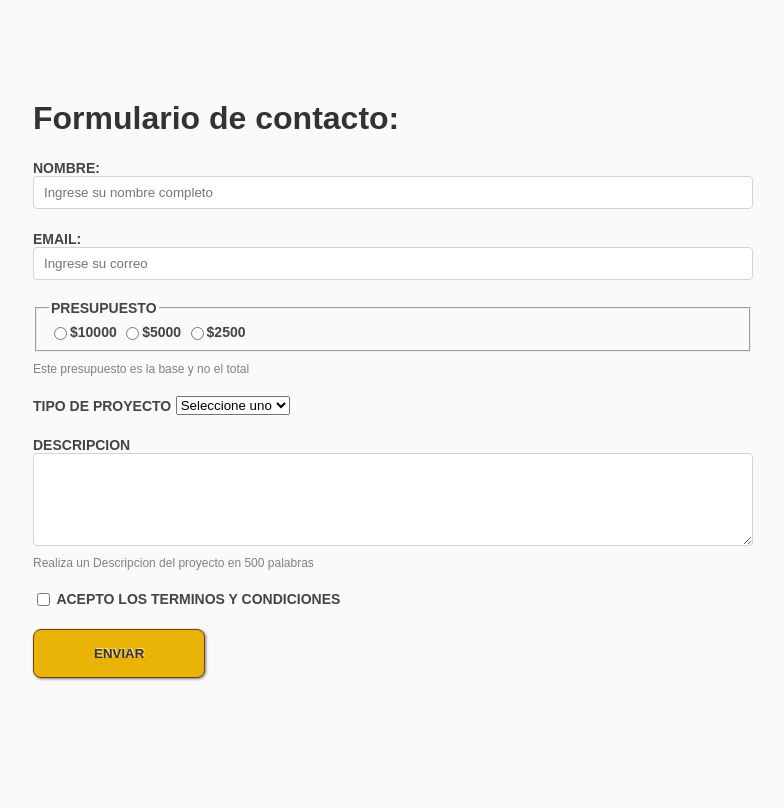
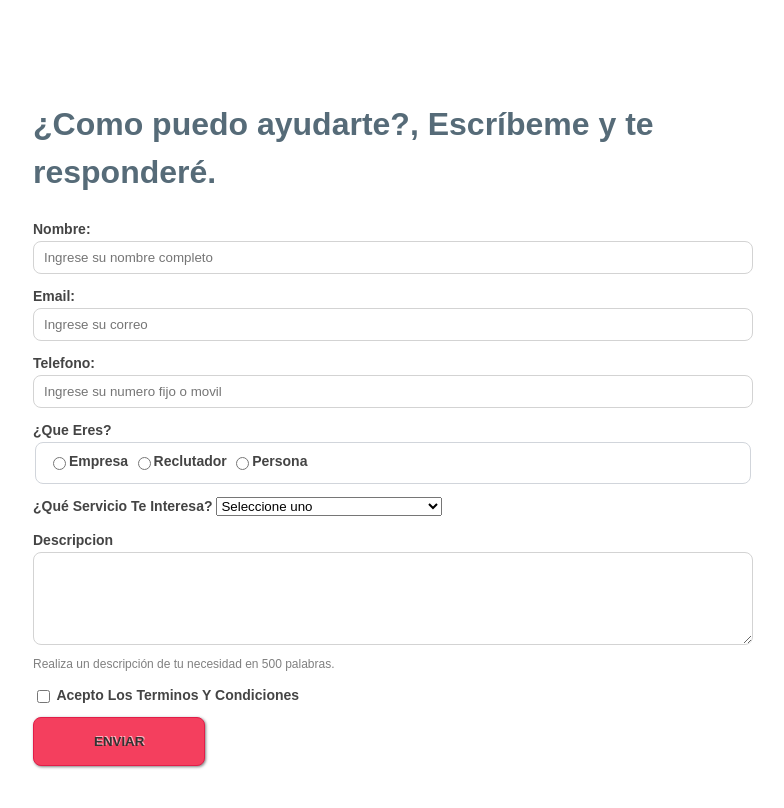
Before and after one commit to CarlosBD1988/BootcampJS, a plain HTML site: page Introduccion-HTML/carlosbd88-1673/contactame.html in a window 1280 px wide. Shown: the whole page, without its empty margins (247-1031 px from the left). Drawn offline with Linux system fonts and the light colour scheme.

Commit message:
Add contactame.html with styles un mi CV

```diff
--- a/Introduccion-HTML/carlosbd88-1673/contactame.html
+++ b/Introduccion-HTML/carlosbd88-1673/contactame.html
@@ -4,16 +4,18 @@
     <meta charset="UTF-8">
     <meta http-equiv="X-UA-Compatible" content="IE=edge">
     <meta name="viewport" content="width=device-width, initial-scale=1.0">
-    <title>Formularios HTML</title>
+    <title>Contactame</title>
     <link rel="stylesheet" href="style/styleContacto.css">
+    <script src="https://www.google.com/recaptcha/api.js" async defer></script>
 </head>
 <body>
 
 <!--Fomrularios HTML-->
 
 <main class="page">
-<h1>Formulario de contacto:</h1>
-<form action="/server" method="get">
+<h1>¿Como puedo ayudarte?, Escríbeme y te responderé.</h1>
+
+<form action="#" method="get">
     <div class="form-group">
         <label form="name">Nombre:</label>
         <input type="text" id="name" name="name" placeholder="Ingrese su nombre completo" required>
@@ -25,23 +27,30 @@
     </div>
 
     <div class="form-group">
-        <fieldset>
-            <legend>Presupuesto</legend>
-            <input type="radio" name="budget" id="10000" for="10000" value="10000" required><label for="10000">$10000</label>
-            <input type="radio" name="budget" id="5000" for="5000" value="5000" required><label for="5000">$5000</label>
-            <input type="radio" name="budget" id="2500" for="2500" value="2500" required><label for="2500">$2500</label>
-        </fieldset>
-        <div class="help">Este presupuesto es la base y no el total</div>
+        <label form="telefono">Telefono:</label>
+        <input type="tel" id="telefono" name="telefono" placeholder="Ingrese su numero fijo o movil" required>
     </div>
 
     <div class="form-group">
-        <label for="type">Tipo de proyecto</label>
+
+        <label>¿Que Eres?</label>
+        <fieldset>
+            <input type="radio" name="type" id="company" for="company" value="company" required><label for="company">Empresa</label>
+            <input type="radio" name="type" id="recruiter" for="recruiter" value="recruiter" required><label for="recruiter">Reclutador</label>
+            <input type="radio" name="type" id="person" for="person" value="person" required><label for="person">Persona</label>
+        </fieldset>
+
+    </div>
+
+    <div class="form-group">
+        <label for="type">¿Qué servicio te interesa? </label>
         <select id="type" name ="type" required>
             <option disabled selected value="">Seleccione uno</option>
-            <option value="Website">Website</option>
-            <option value="WebApp">WebApp</option>
-            <option value="Mobileapp">Mobile app</option>
-            <option value="Disegn">Disegn</option>
+            <option value="Website">Arquitectura RPA.</option>
+            <option value="WebApp">Asesoria RPA sobre Agility Studio.</option>
+            <option value="Mobileapp">Reportar Bug Agility Studio.</option>
+            <option value="Disegn">Proyecto C#.</option>
+            <option value="Disegn">Proyecto Web.</option>
 
         </select>
     </div>
@@ -49,7 +58,7 @@
     <div class="form-group">
         <label for="description">Descripcion</label>
         <textarea id="description" name="description" rows="5"></textarea>
-        <div class="help">Realiza un Descripcion del proyecto en 500 palabras</div>
+        <div class="help">Realiza un descripción de tu necesidad en 500 palabras.</div>
 
 
     </div>
@@ -62,6 +71,7 @@
 
     </div>
 
+
         <button>Enviar</button>
 
 </form>
--- a/Introduccion-HTML/carlosbd88-1673/style/styleContacto.css
+++ b/Introduccion-HTML/carlosbd88-1673/style/styleContacto.css
@@ -6,47 +6,59 @@ html{
 }
 
 body{
-    background-color: #fafafa;
-    color: #333;
+    margin: 0 auto;
+    max-width: 60em;
+    font-size: 16px;
+    font-family:Arial, Helvetica, sans-serif;
+    line-height: 1.5;
+    color: #566b78;
 }
 
 .page{
     max-width: 800px;
     margin: 100px auto;
     padding: 0 40px;
-    font-family:Arial, Helvetica, sans-serif}
+    font-family:Arial, Helvetica, sans-serif
+}
+
 
 
 .form-group{
 
-    margin: 20px 0;
+    margin: 10px 0;
 }
 
 label,input{
     vertical-align: middle;
 }
 
-label,input[type="text"],input[type="email"]{
+label,input[type="text"],input[type="email"],input[type="tel"]{
     width: 100%;
 }
 
 label,legend{
     font-weight: bold;
-    text-transform: uppercase;
+    text-transform:capitalize;
     font-size: 14px;
     color: #444;
 }
 
-input[type="text"],input[type="email"],textarea{
+
+input[type="text"],input[type="email"],input[type="tel"],textarea{
     background: white;
     border: 1px solid lightgray;
-    border-radius: 4px;
+    border-radius: 8px;
     padding:8px 10px;
     color: #333;
 
 
 }
 
+fieldset{
+    border: 1px solid #d1d5db;
+    border-radius: 8px;
+
+}
 textarea{
     display: block;
     width: 100%;
@@ -64,8 +76,8 @@ button{
     padding:16px 60px;
     text-transform: uppercase;
     font-weight: bold;
-    border: 1px solid #713f12;
-    background: #eab308;
+    border: 1px solid #e11d48;
+    background: #f43f5e;
     color: #333;
     border-radius: 8px;
     box-shadow: 1px 1px 3px rgba(0,0,0,0.5);
@@ -73,16 +85,16 @@ button{
     cursor: pointer;
 }
 button:hover{
-    background: #facc15;
+    background:#9f1239;
 }
 button:active{
-    background: #ca8a04;
+    background: #881337;
     box-shadow: none;
 }
 form{
-    accent-color: #eab308;
+    accent-color: #dc2626;
 }
 input:focus-visible, textarea:focus-visible{
-    border:1px solid #eab308; ;
-    outline: 3px solid #facc15;
+    border:1px solid #dc2626; ;
+    outline: 1px solid #dc2626;
 }
```
